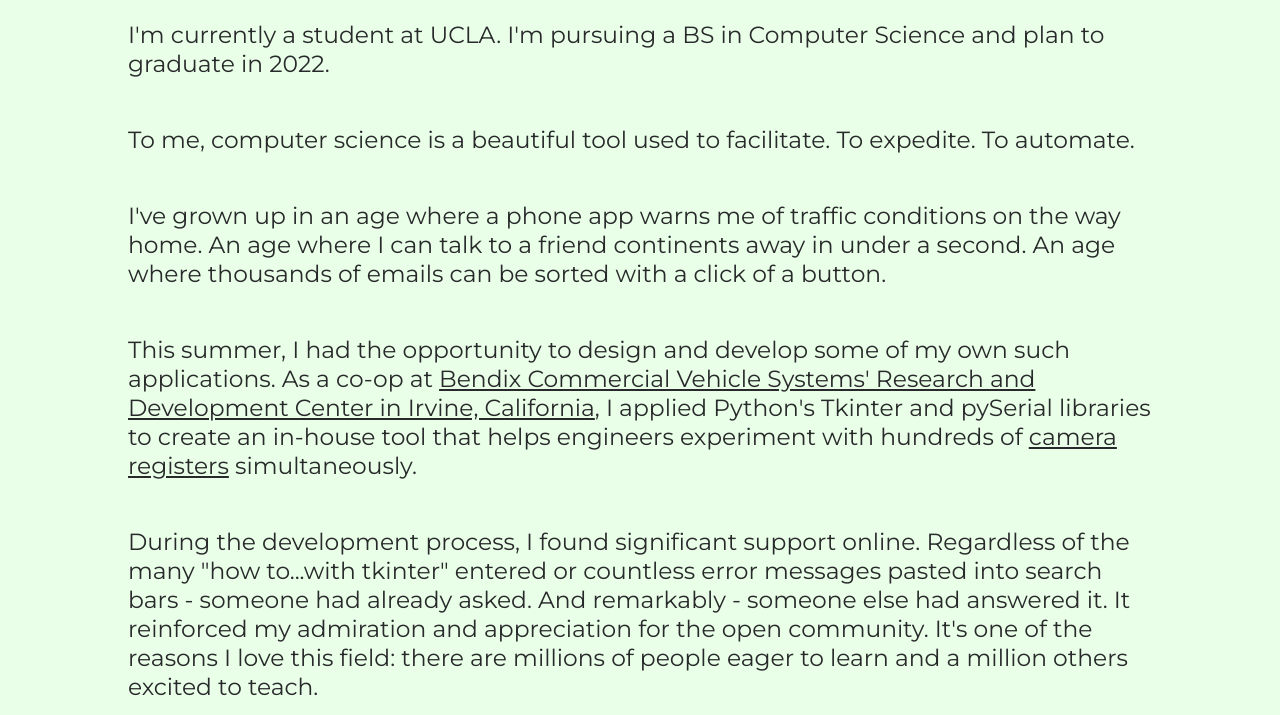
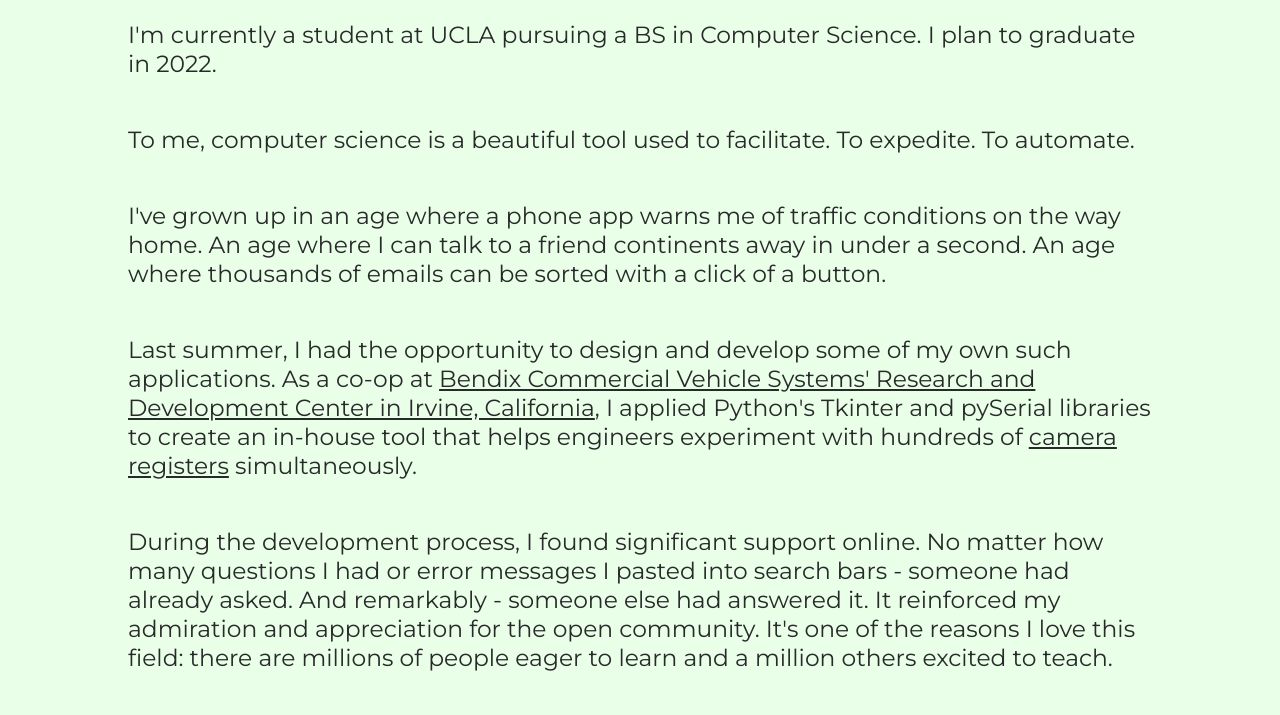
Before and after one commit to KarenMTan/KarenMTan.github.io, a plain HTML site: page about.html in a window 1280 px wide. Shown: the part 176-891 px from the top of the page. Drawn offline with nearby package versions, Linux system fonts and the light colour scheme.

Commit message:
Updating "this" to "last" [summer]

```diff
--- a/about.html
+++ b/about.html
@@ -39,7 +39,7 @@
         <p>
             <!-- I'm currently a student at the University of California, Los Angeles where I'm pursuing a BS in computer science. I plan to graduate in 2022. -->
 
-            I'm currently a student at UCLA. I'm pursuing a BS in Computer Science and plan to graduate in 2022.
+            I'm currently a student at UCLA pursuing a BS in Computer Science. I plan to graduate in 2022.
         </p>
         <p>
             To me, computer science is a beautiful tool used to facilitate. To expedite. To automate.
@@ -48,11 +48,11 @@
             I've grown up in an age where a phone app warns me of traffic conditions on the way home. An age where I can talk to a friend continents away in under a second. An age where thousands of emails can be sorted with a click of a button.
         </p>
         <p>
-            This summer, I had the opportunity to design and develop some of my own such applications. As a co-op at <a href="experience.html#bendix">Bendix Commercial Vehicle Systems' Research and Development Center in Irvine, California</a>, I applied Python's Tkinter and pySerial libraries to create an in-house tool that helps engineers experiment with hundreds of <a href="https://en.wikipedia.org/wiki/Processor_register">camera registers</a> simultaneously.
+            Last summer, I had the opportunity to design and develop some of my own such applications. As a co-op at <a href="experience.html#bendix">Bendix Commercial Vehicle Systems' Research and Development Center in Irvine, California</a>, I applied Python's Tkinter and pySerial libraries to create an in-house tool that helps engineers experiment with hundreds of <a href="https://en.wikipedia.org/wiki/Processor_register">camera registers</a> simultaneously.
 
         </p>
         <p>
-            During the development process, I found significant support online. Regardless of the many "how to...with tkinter" entered or countless error messages pasted into search bars - someone had already asked. And remarkably - someone else had answered it. It reinforced my admiration and appreciation for the open community. It's one of the reasons I love this field: there are millions of people eager to learn and a million others excited to teach.
+            During the development process, I found significant support online. No matter how many questions I had or error messages I pasted into search bars - someone had already asked. And remarkably - someone else had answered it. It reinforced my admiration and appreciation for the open community. It's one of the reasons I love this field: there are millions of people eager to learn and a million others excited to teach.
 
             <!-- I also helped design and evaluate the SafetyDirect mobile app which will allow thousands of drivers to record trips in their commercial vehicles. The mobile app also gives hundreds of fleet-managers and individual drivers access to video recordings and event data.  -->
         </p>
```
Also changed, not shown: index.html (+2 -2 lines).
